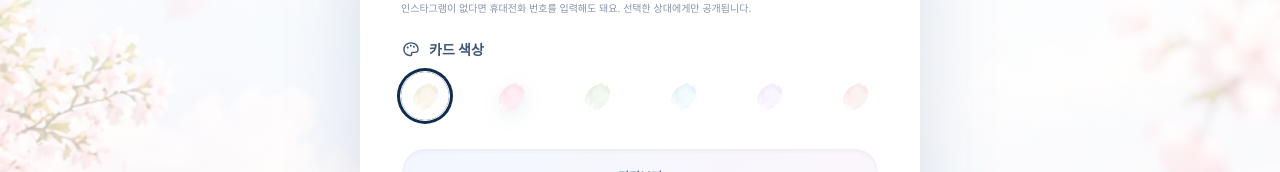
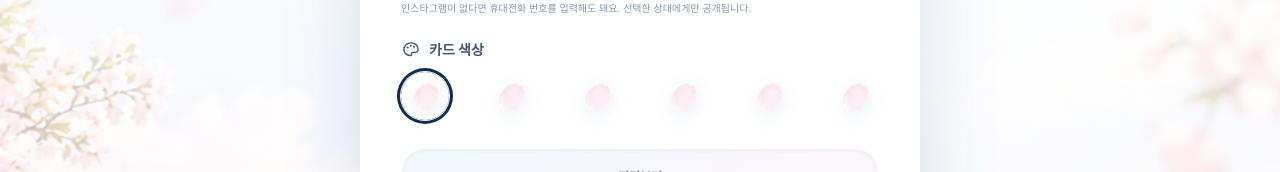
Before and after one commit to sukwoo1234/cheongdae-signal, a Next.js app: page /card/new in a window 1280 px wide. Shown: the part 534-706 px from the top of the page. Built offline with nearby package versions, Linux system fonts and the light colour scheme; no server answers.

Commit message:
fix: render supplied petal unchanged

```diff
--- a/components/PetalArtwork.tsx
+++ b/components/PetalArtwork.tsx
@@ -1,3 +1,4 @@
+import Image from "next/image";
 import type { CSSProperties } from "react";
 import type { PostitColor } from "@/lib/constants";
 
@@ -10,15 +11,6 @@ export const PETAL_PALETTES: Record<PostitColor, { from: string; to: string; lin
   orange: { from: "#fffaf7", to: "#ffe1d3", line: "#c98668" },
 };
 
-const PETAL_FILTERS: Record<PostitColor, string> = {
-  yellow: "hue-rotate(75deg) saturate(.85) brightness(1.02)",
-  pink: "",
-  green: "hue-rotate(140deg) saturate(.65) brightness(1.02)",
-  blue: "hue-rotate(225deg) saturate(.7) brightness(1.03)",
-  purple: "hue-rotate(300deg) saturate(.65) brightness(1.02)",
-  orange: "hue-rotate(40deg) saturate(.75) brightness(1.01)",
-};
-
 interface Props {
   color: PostitColor;
   className?: string;
@@ -27,15 +19,18 @@ interface Props {
 
 /** 사용자가 제공한 벚꽃잎 PNG를 모든 카드와 색상 선택기에 공통 적용한다. */
 export function PetalArtwork({ color, className = "", style }: Props) {
-  const { filter: extraFilter, ...restStyle } = style ?? {};
-  const artworkStyle: CSSProperties = {
-    backgroundImage: "url('/petal-silhouette.png')",
-    backgroundPosition: "center",
-    backgroundRepeat: "no-repeat",
-    backgroundSize: "contain",
-    filter: [PETAL_FILTERS[color], extraFilter].filter(Boolean).join(" "),
-    ...restStyle,
-  };
-
-  return <span aria-hidden className={`block ${className}`} style={artworkStyle} />;
+  return (
+    <Image
+      aria-hidden
+      alt=""
+      src="/petal-silhouette.png"
+      width={431}
+      height={331}
+      unoptimized
+      draggable={false}
+      data-petal-color={color}
+      className={`object-contain ${className}`}
+      style={style}
+    />
+  );
 }
--- a/components/PetalCard.tsx
+++ b/components/PetalCard.tsx
@@ -32,8 +32,10 @@ export function PetalCard({ text, color, size = "md", rotation, className = "",
         aria-label={onClick ? `${text} 카드 선택` : undefined}
       >
         <PetalArtwork color={color} className="absolute inset-0 h-full w-full" style={{ filter: "drop-shadow(0 14px 18px rgba(51,82,123,.13))" }} />
-        <span className="signal-handwriting absolute inset-x-[14%] top-[24%] bottom-[34%] flex items-center justify-center break-words text-[1.35em] font-normal leading-[1.25] [overflow-wrap:anywhere]">
-          {text}
+        <span className="signal-handwriting absolute inset-0 flex items-center justify-center px-[22%] text-[1.35em] font-normal leading-[1.25]">
+          <span className="block w-full break-all text-center [overflow-wrap:anywhere]">
+            {text}
+          </span>
         </span>
         <span aria-hidden className="absolute bottom-[18%] left-[40%] text-lg font-normal opacity-65" style={{ color: palette.line }}>{icon}</span>
         {onClick && (
```
